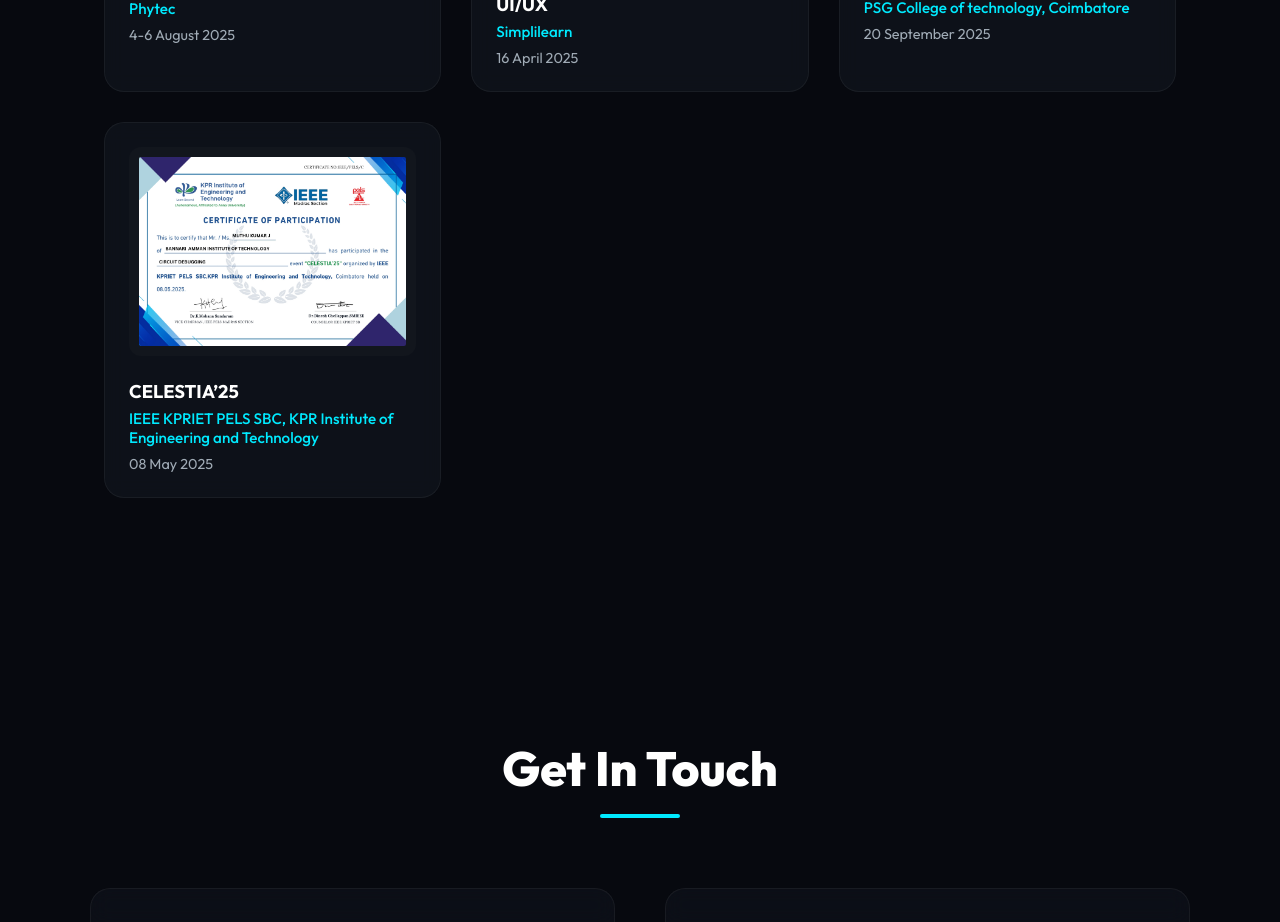
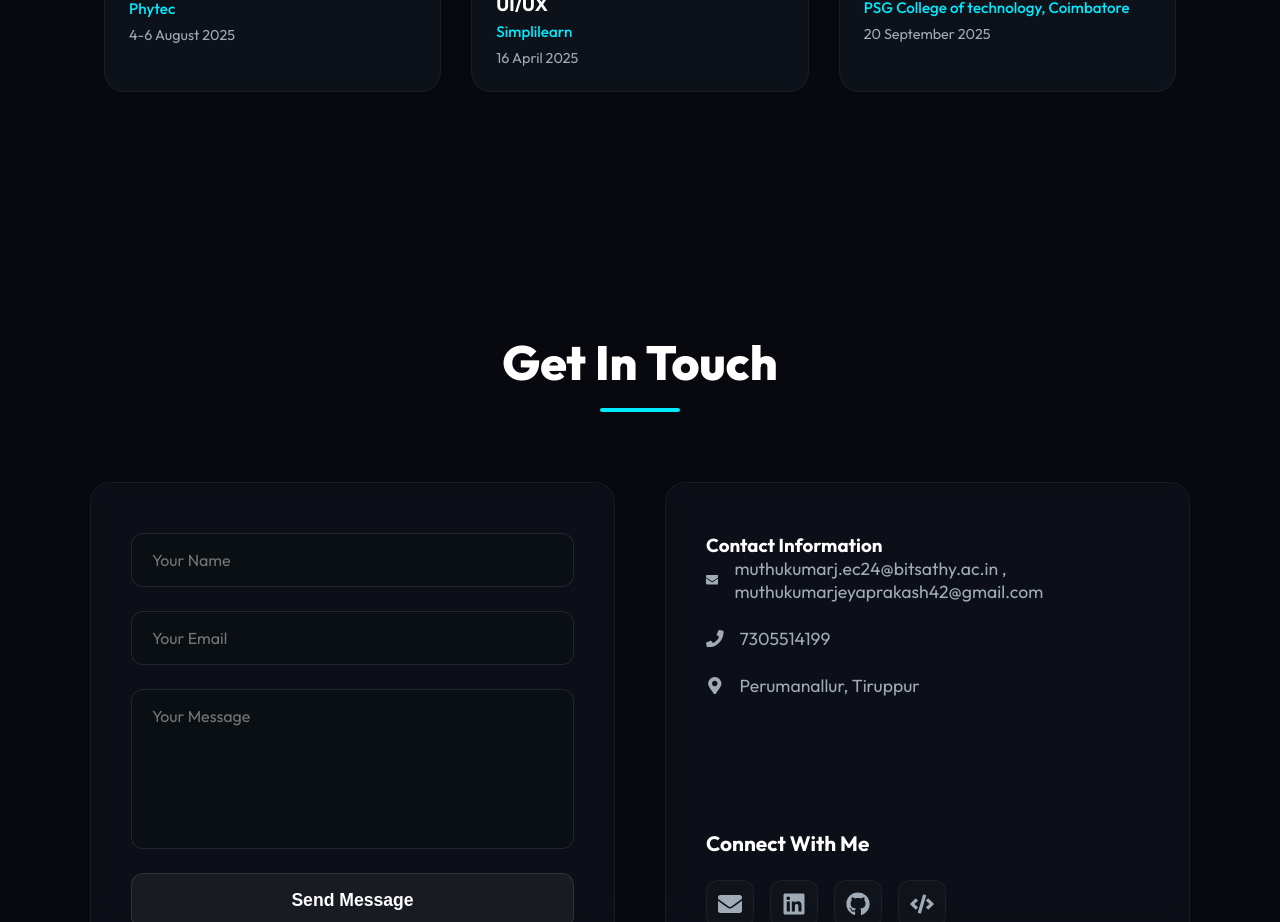
Before and after one commit to Muthukumarj-42/portfolio, a React (Vite) app: page / in a window 1280 px wide. Shown: the part 5080-6002 px from the top of the page. Built offline with nearby package versions, Linux system fonts and the light colour scheme.

Commit message:
Fixed error

```diff
--- a/src/pages/Certificates.tsx
+++ b/src/pages/Certificates.tsx
@@ -2,7 +2,6 @@
 import styles from "./Certificates.module.css";
 
 import uiuxCert from "../assets/certificates/UIUX.jpg";
-import foodCert from "../assets/certificates/KPR.jpg";
 import candenceCert from "../assets/certificates/Cadence.jpg";
 import stmCert from "../assets/certificates/STM32.jpg";
 import soc from "../assets/certificates/SOC.jpg";
@@ -46,12 +45,6 @@
     date: "20 September 2025",
     img: vlsi,
   },
-  {
-    title: "CELESTIA’25",
-    org: "IEEE KPRIET PELS SBC, KPR Institute of Engineering and Technology",
-    date: "08 May 2025",
-    img: foodCert,
-  },
 ];
 
 export default function Certificates() {
@@ -66,7 +59,7 @@
             className={styles.closeBtn}
             onClick={() => setFullscreenImg(null)}
           >
-            Close
+            X
           </button>
         </div>
       )}
```
